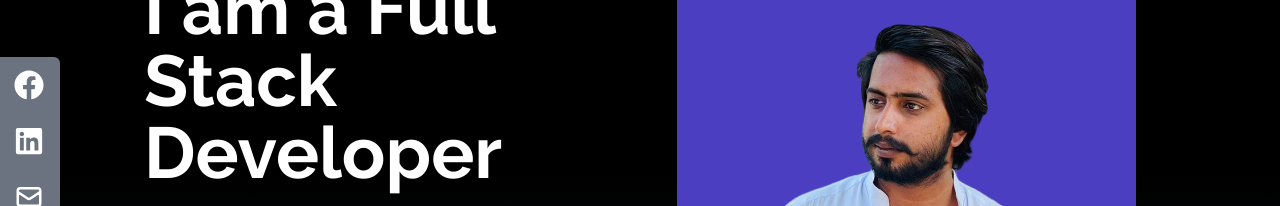
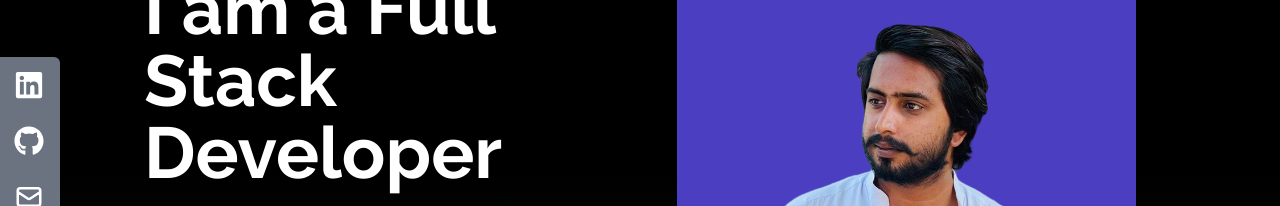
Before and after one commit to RashidPanhwar/portfolio, a React (Create React App) app: page / in a window 1280 px wide. Shown: the part 223-429 px from the top of the page. Built offline with nearby package versions, Linux system fonts and the light colour scheme; the HTML template or start-up script is replaced by a standard one.

Commit message:
Add accounts links to social icons and add image in title

```diff
--- a/public/index.html
+++ b/public/index.html
@@ -2,7 +2,7 @@
 <html lang="en">
   <head>
     <meta charset="utf-8" />
-    <link rel="icon" href="%PUBLIC_URL%/favicon.ico" />
+    <link rel="icon" href="../src/assets/heroImage.png" />
     <meta name="viewport" content="width=device-width, initial-scale=1" />
     <meta name="theme-color" content="#000000" />
     <meta
--- a/src/portfolio/SocialLinks.jsx
+++ b/src/portfolio/SocialLinks.jsx
@@ -1,60 +1,17 @@
 import React from 'react'
-import {FaFacebook, FaLinkedin} from 'react-icons/fa'
+import {FaFacebook, FaGithub, FaLinkedin} from 'react-icons/fa'
 import {HiOutlineMail} from 'react-icons/hi';
 import {BsFillPersonLinesFill} from 'react-icons/bs';
 
 const SocialLinks = () => {
 
     const myIcons = [
-        {name: "Facebook", icon: <FaFacebook size={30} />, href: '#facebook', style: 'rounded-tr-md'},
-        {name: "LinkedIn", icon: <FaLinkedin size={30} />, href: '#facebook'},
+        {name: "LinkedIn", icon: <FaLinkedin size={30} />, href: 'https://www.linkedin.com/in/rashid-ali-88a4ba122/', style: 'rounded-tr-md'},
+        {name: "Github", icon: <FaGithub size={30} />, href: 'https://github.com/RashidPanhwar'},
         {name: "Mail", icon: <HiOutlineMail size={30} />, href: 'mailto:rashidpanhwer8@gmail.com'},
         {name: "Resume", icon: <BsFillPersonLinesFill size={30} />, href: '/mernStack.pdf', style: 'rounded-br-md', download: true},
     ]
-    // const socialIcons = [
-    //     {
-    //         id:1,
-    //         child: (
-    //             <>
-    //                 Facebook <FaFacebook  size={30}/>
-    //             </>
-    //             ),
-    //         href:"#facebook",
-    //         style: 'rounded-tr-md'
-    //     },
-    //     {
-    //         id:2,
-    //         child: (
-    //             <>
-    //                 Linkdin <FaLinkedin size={30}/>
-    //             </>
-    //         ),
-    //         href:"#facebook",
-    //     },
-    //     {
-    //         id:3,
-    //         child: (
-    //             <>
-    //                 Mail <HiOutlineMail size={30}/>
-    //             </>
-    //         ),
-    //         href:"mailto:foo@gmail.com",
-    //     },
-    //     {
-    //         id:4,
-    //         child: (
-    //             <>
-    //                 Resume <BsFillPersonLinesFill />
-    //             </>
-    //         ),
-    //         href:"/Resume.pdf",
-    //         style: 'rounded-tr-md',
-    //         download: true
 
-    //     },
-
-
-    // ]
     return (
     <div className='hidden lg:flex flex-col fixed left-0 top-[35%]'>
         <ul >
```
